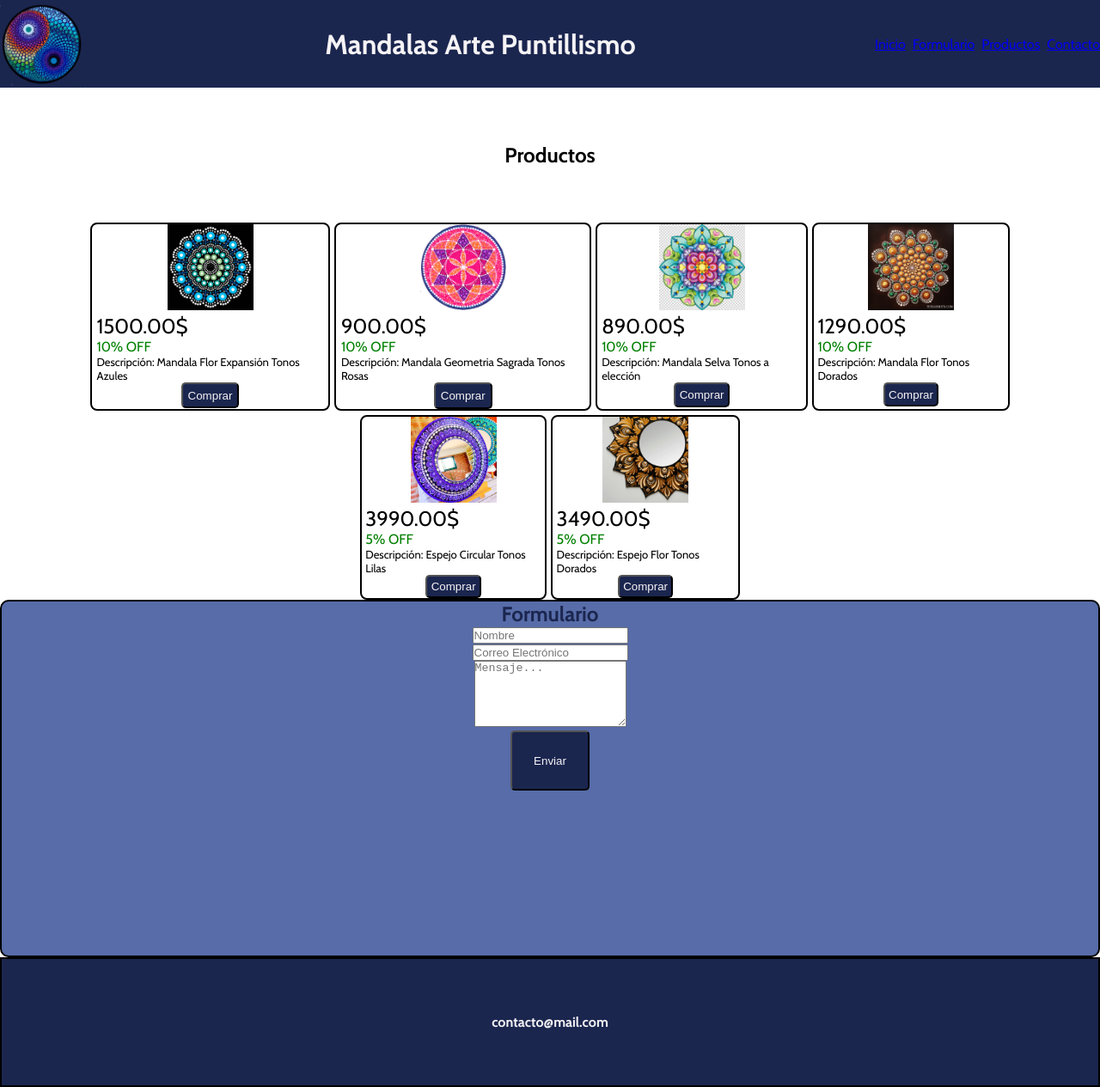
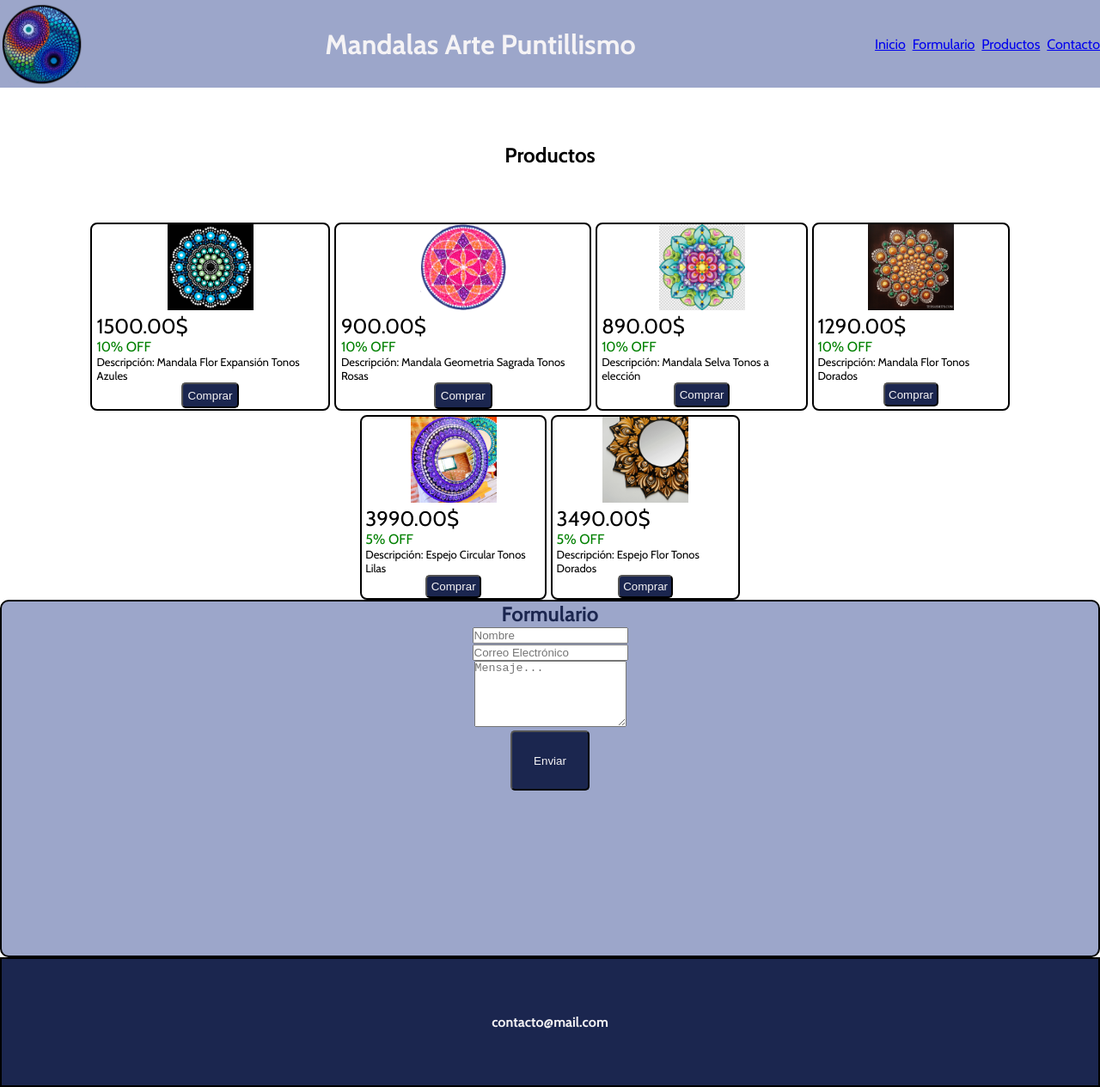
Before and after one commit to antonyperalta-hug/Preentrega_FrontEnd, a plain HTML site: page index.html in a window 1280 px wide. Shown: the whole page at 86% size. Drawn offline with nearby package versions, Linux system fonts and the light colour scheme.

Commit message:
Actualizacion de color en header y formulario

```diff
--- a/css/preentrega.css
+++ b/css/preentrega.css
@@ -10,7 +10,7 @@ body{
     font-family: Cabin, Verdana, Tahoma, sans-serif;
 }
 header {
-    background-color: #1b264f;
+    background-color: #9ca6ca;
     color: #f5f3f5;
     display: flex;
     align-items: center;
@@ -80,7 +80,7 @@ margin-left: 2%;
 }
 
 .form-section {
-    background-color: #576ca8;
+    background-color: #9ca6ca;
     color: #1b264f;
     text-align: center;
     border: 2px black solid;
@@ -109,6 +109,6 @@ footer{
 @media only screen and (max-width:600px) {
     .form-section {
         background-color: #1b264f;
-        color: #576ca8;
+        color: #9ca6ca;
     }
 }
```
